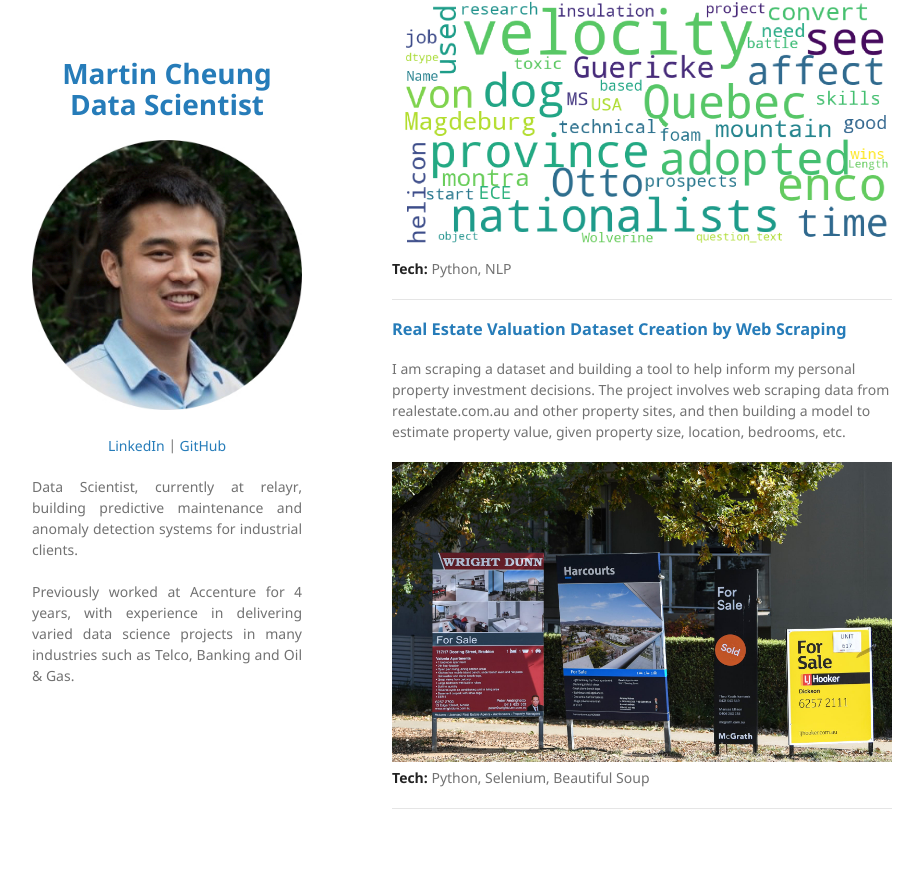
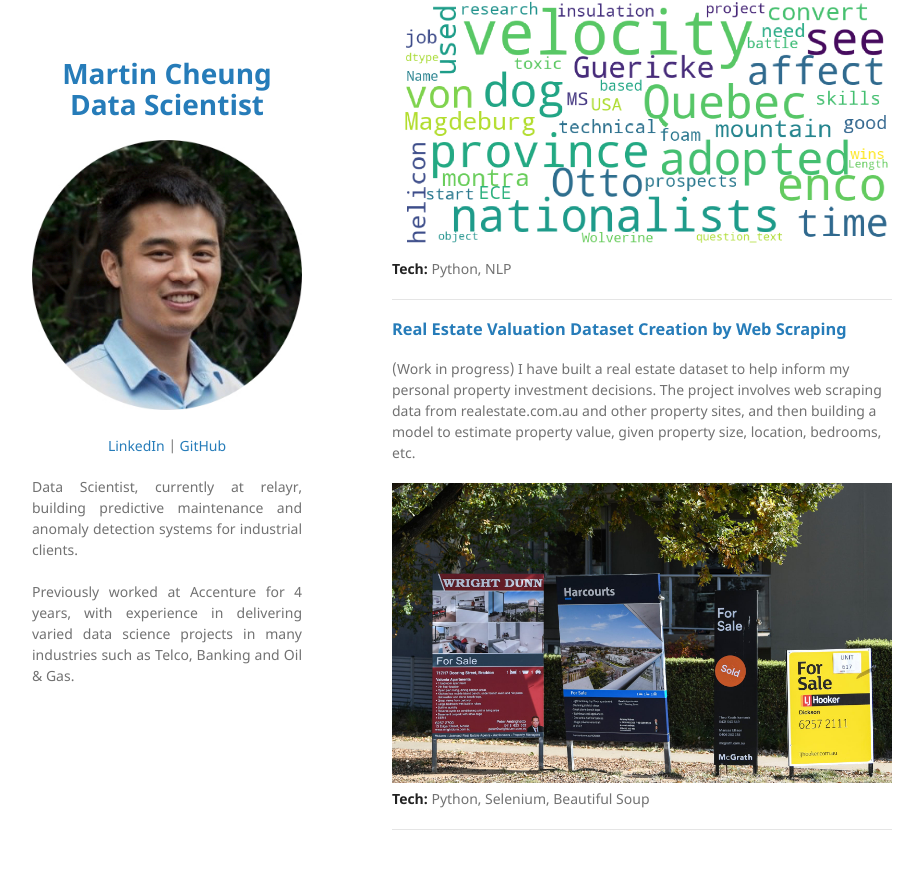
Before and after one commit to martycheung/martycheung.github.io, a Jekyll site: the page built from index.md, in a window 1280 px wide and 900 px high, scrolled down 1700 px. Shown: the top 869 px of the window, without its empty margins (178-1101 px from the left). Built offline with Jekyll 4.4.1, drawn with Linux system fonts in a browser that asks for light colours; our own code applies the rules of GitHub Pages for plain Markdown files.

Commit message:
Update index.md

```diff
--- a/index.md
+++ b/index.md
@@ -44,7 +44,7 @@ Kaggle competition which involved using NLP methods to detect which questions po
 
 ### [Real Estate Valuation Dataset Creation by Web Scraping](https://github.com/martycheung/Real-Estate-Dataset-and-Valuation-Model)
 
-I am scraping a dataset and building a tool to help inform my personal property investment decisions. The project involves web scraping data from realestate.com.au and other property sites, and then building a model to estimate property value, given property size, location, bedrooms, etc.
+(Work in progress) I have built a real estate dataset to help inform my personal property investment decisions. The project involves web scraping data from realestate.com.au and other property sites, and then building a model to estimate property value, given property size, location, bedrooms, etc.
 
 <center><img src="images/realestate1.jpg?raw=true"/></center>
 
```
